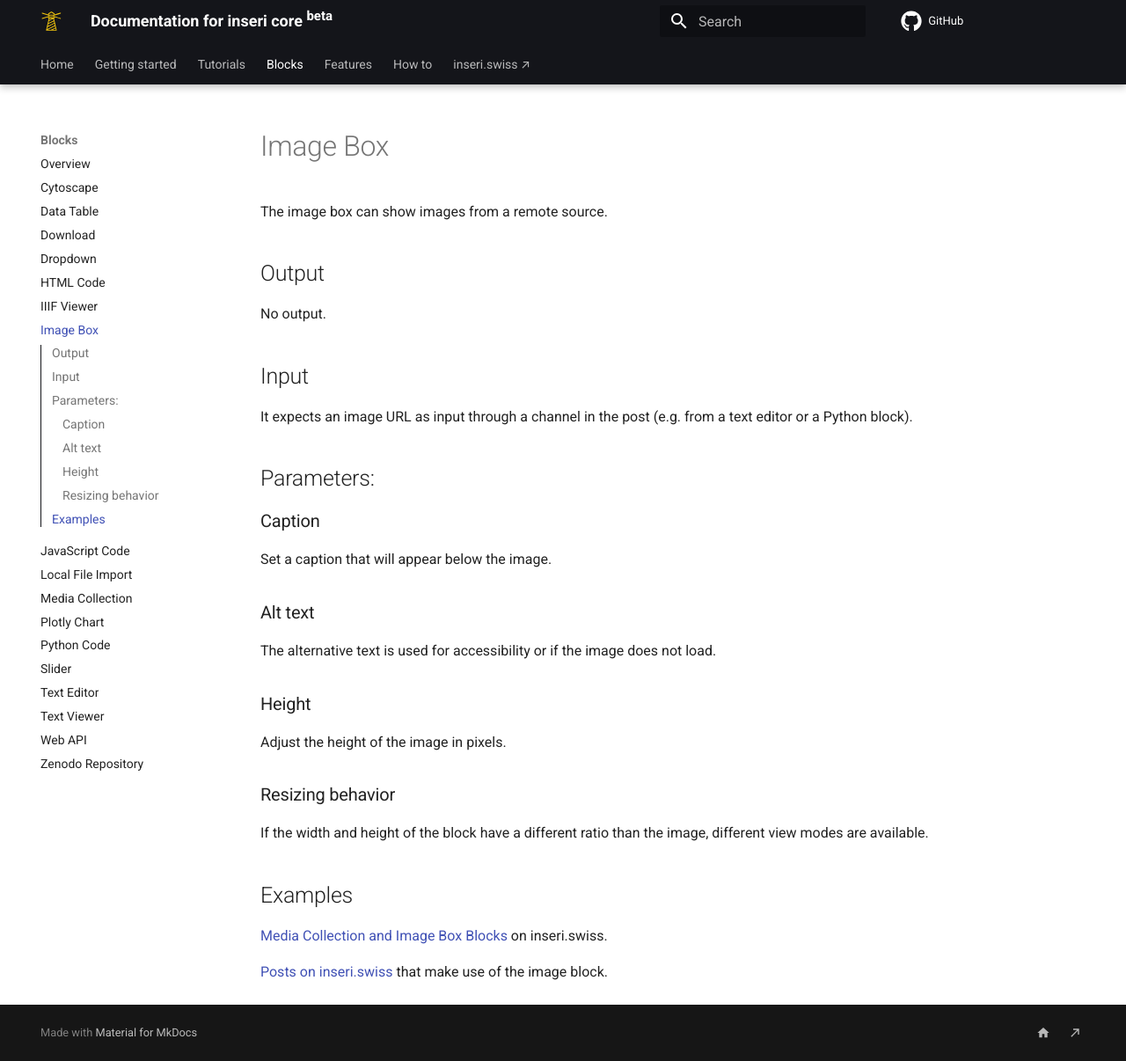
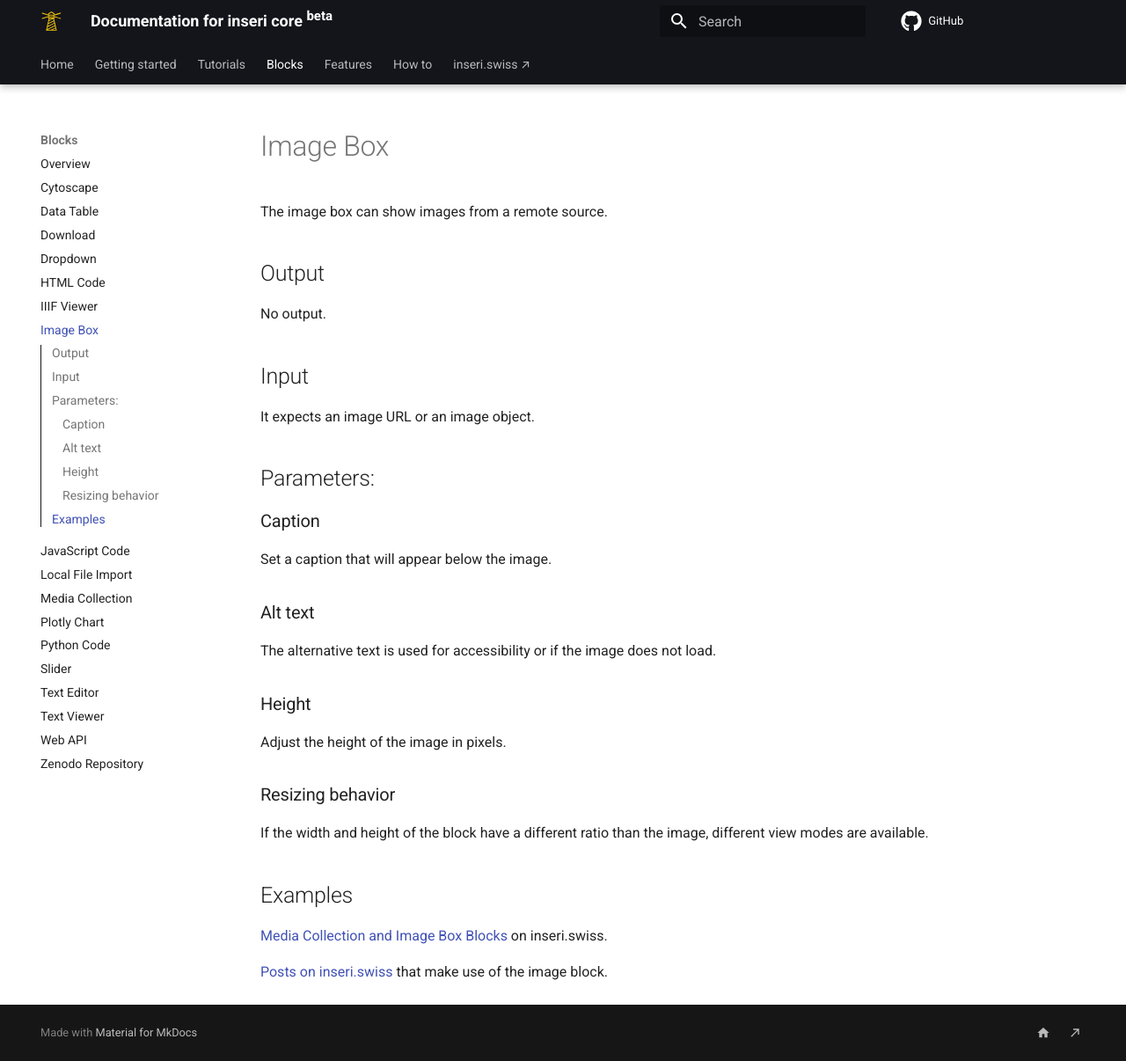
Before and after one commit to inseri-swiss/inseri-core-wp, an MkDocs documentation site: the page built from docs/blocks/image.md, in a window 1280 px wide and 1206 px high. Shown: the whole window at 88% size. Built offline with MkDocs 1.6.1 and Material for MkDocs 9.7.7, drawn with Linux system fonts in a browser that asks for light colours; comment, search, counter and statistics services are not loaded.

Commit message:
docs: improve image box input

```diff
--- a/docs/blocks/image.md
+++ b/docs/blocks/image.md
@@ -8,7 +8,7 @@ No output.
 
 ## Input
 
-It expects an image URL as input through a channel in the post (e.g. from a text editor or a Python block).
+It expects an image URL or an image object.
 
 ## Parameters:
 
```
